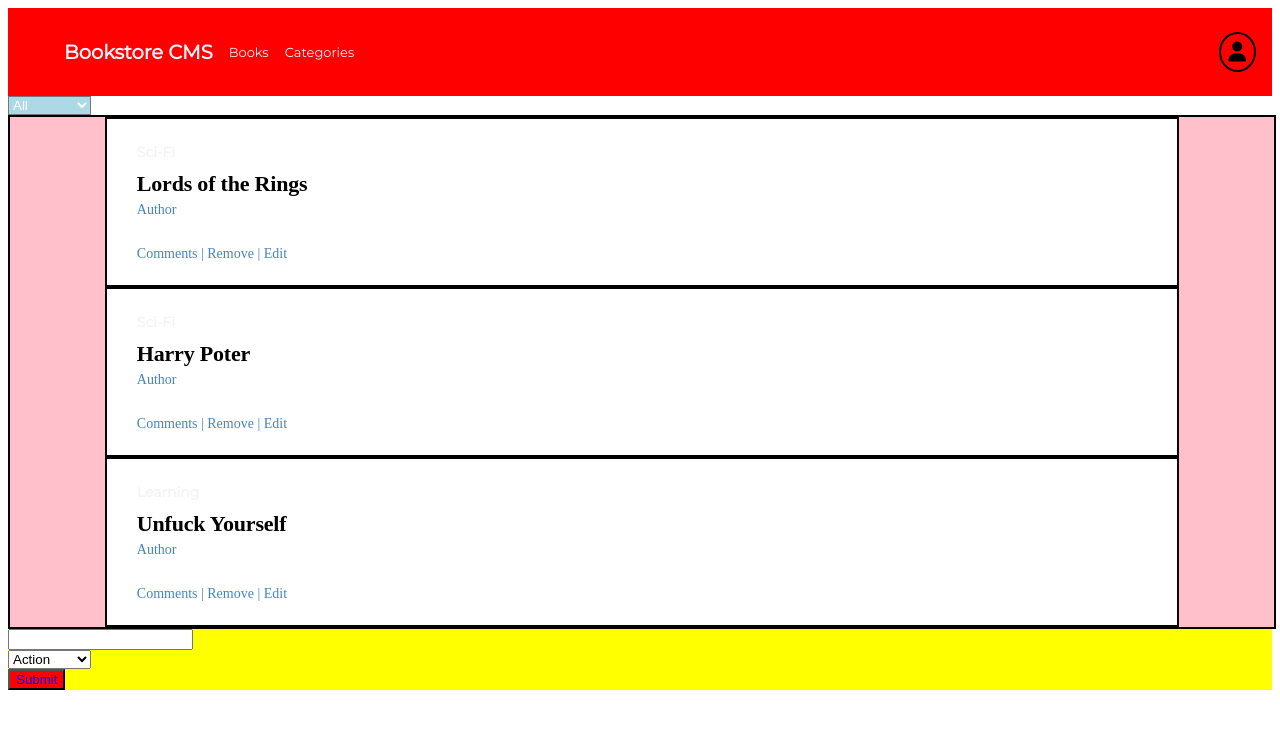
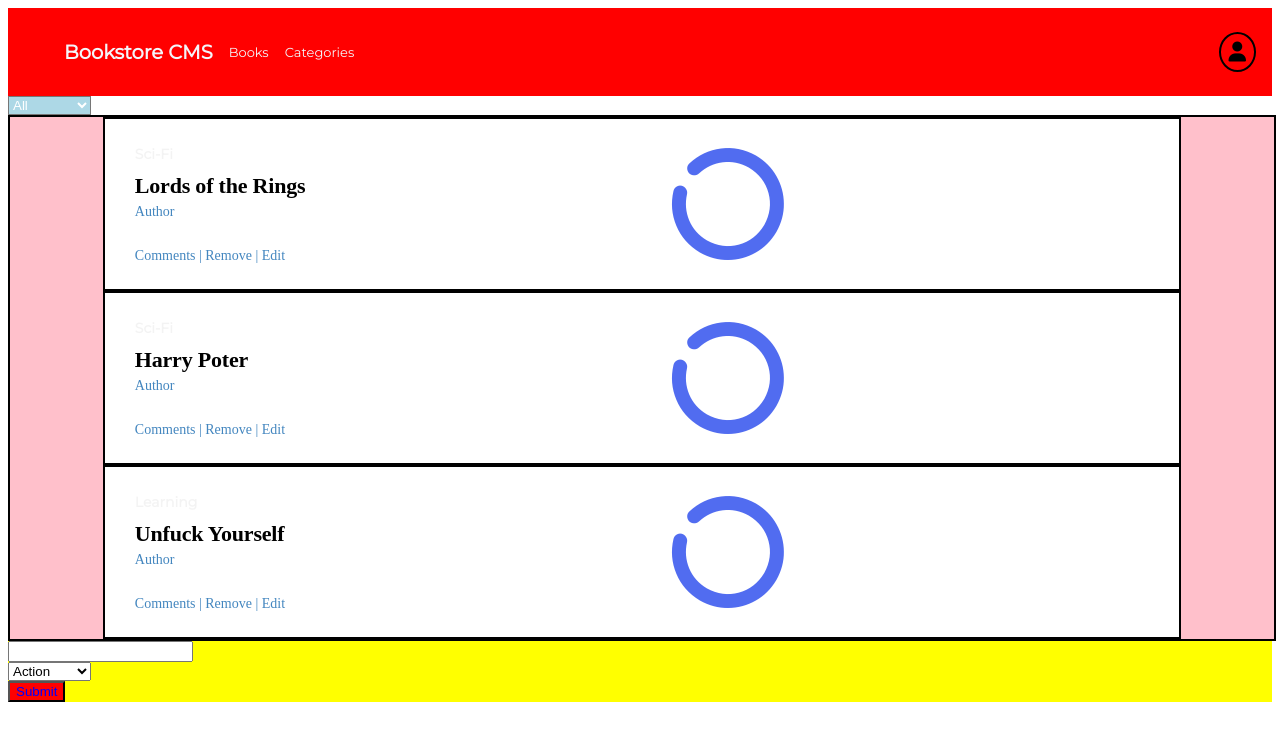
Before and after one commit to mariosknl/book_store, a React (Create React App) app: page / in a window 1280 px wide. Shown: the top 740 px of the page. Built offline with nearby package versions, Linux system fonts and the light colour scheme.

Commit message:
add loading circle

```diff
--- a/src/components/Book.js
+++ b/src/components/Book.js
@@ -1,13 +1,15 @@
 import React from 'react';
 import PropTypes from 'prop-types';
 import styled from 'styled-components';
-import styledRowCenter from './layout/StyledRowCenter';
+import StyledRowCenter from './layout/StyledRowCenter';
 import styledRowRight from './layout/StyledRowRight';
 import StyledRowLeft from './layout/StyledRowLeft';
 
 const StyledBookCard = styled.div`
   background: white;
   width: 85%;
+  display: flex;
+  border: 2px solid black;
 `;
 
 export default function Book(props) {
@@ -19,6 +21,7 @@ export default function Book(props) {
     <StyledBookCard>
 
       <StyledRowLeft title={title} category={category} handleRemove={handleRemove} />
+      <StyledRowCenter />
     </StyledBookCard>
   );
 }
--- a/src/components/layout/StyledRowCenter.js
+++ b/src/components/layout/StyledRowCenter.js
@@ -6,19 +6,23 @@ const StyledRowCenterSide = styled.div`
   color: yellow;
   width: 100%;
   height: 170px;
-  border: 2px solid black;
   box-sizing: border-box;
   padding: 20px 30px;
   display: flex;
   align-items: center;
   justify-content: space-between;
+
+  i {
+    font-size: 7rem;
+    transform: rotate(-60deg);
+    color: hsla(230, 84%, 63%, 1);
+  }
 `;
 
 export default function StyledRowCenter(props) {
-  const { children } = props;
   return (
     <StyledRowCenterSide>
-      {children}
+      <i className="fas fa-circle-notch" />
     </StyledRowCenterSide>
   );
 }
--- a/src/components/layout/StyledRowLeft.js
+++ b/src/components/layout/StyledRowLeft.js
@@ -6,7 +6,8 @@ const StyledRowLeftSide = styled.div`
 color: yellow;
 width: 100%;
 height: 170px;
-border: 2px solid black;
+
+/* border: 2px solid black; */
 box-sizing: border-box;
 padding: 20px 30px;
 display: flex;
--- a/src/components/layout/StyledRowRight.js
+++ b/src/components/layout/StyledRowRight.js
@@ -6,7 +6,8 @@ const StyledRowCenterSide = styled.div`
   color: yellow;
   width: 100%;
   height: 170px;
-  border: 2px solid black;
+
+  /* border: 2px solid black; */
   box-sizing: border-box;
   padding: 20px 30px;
   display: flex;
```
